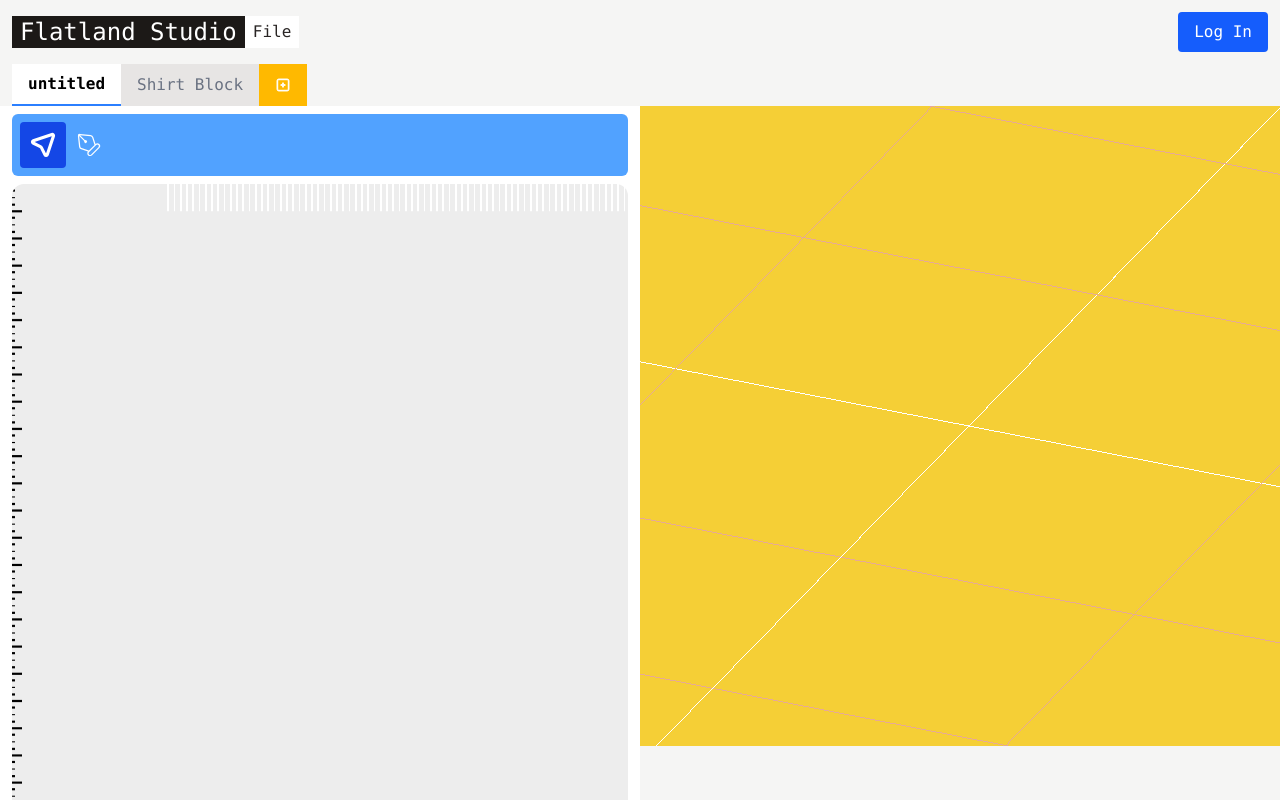
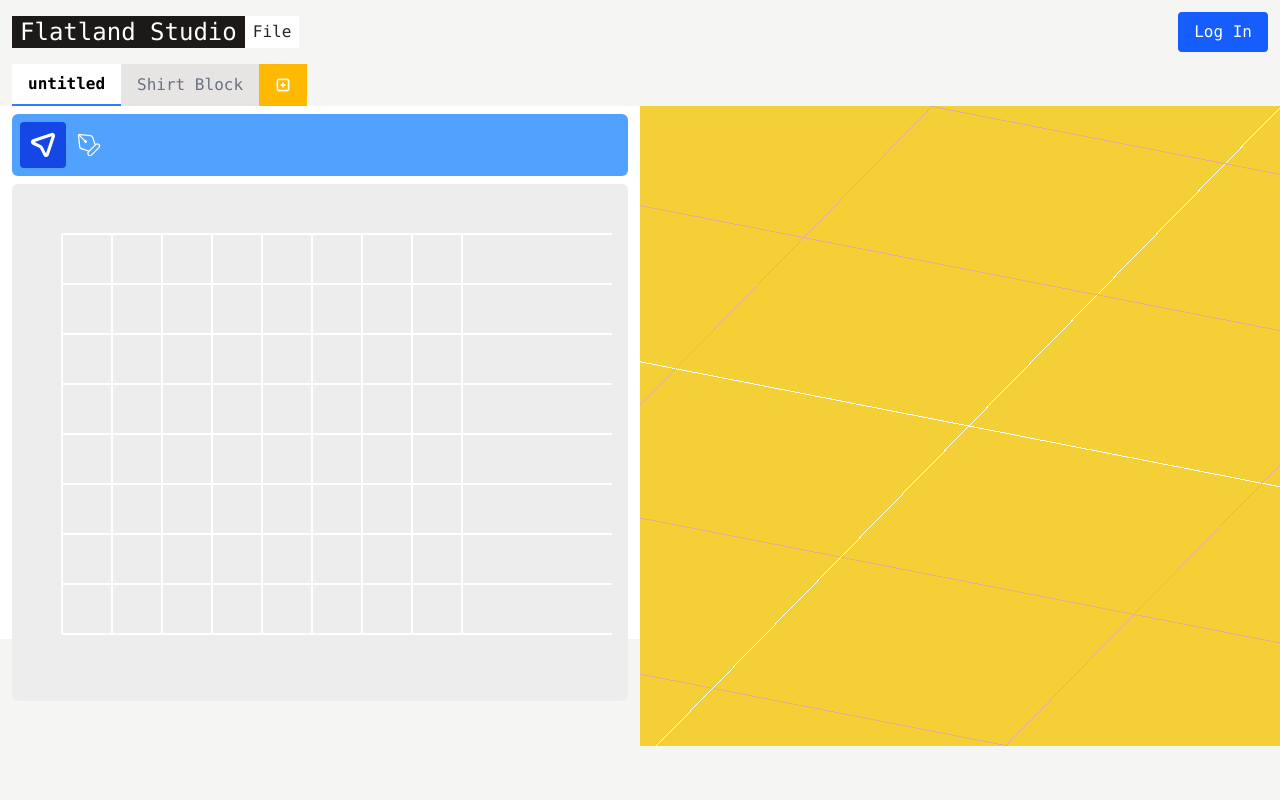
Before and after one commit to twaldorf/flatland-client, a React (Vite) app: page / in a window 1280 px wide. Built offline with nearby package versions, Linux system fonts and the light colour scheme.

Commit message:
add inch grid to cutting mat

```diff
--- a/src/2D/rendering/canvas.ts
+++ b/src/2D/rendering/canvas.ts
@@ -12,7 +12,7 @@
   state.context.fillStyle = c_bgColor;
   state.context.fillRect(0, 0, state.canvas.width, state.canvas.height);
   drawCanvasFromState(state);
-  drawYRuler();
+  // drawYRuler();
   drawGridRuler();
 }
 
--- a/src/2D/rendering/drawDrawPreview.ts
+++ b/src/2D/rendering/drawDrawPreview.ts
@@ -46,7 +46,7 @@
   }
   ctx.stroke();
 
-  ctx.fillText(`${Math.round(from.distanceTo(to)) / cf_canvas_to_inch}in`, w / 2 - 5, h / 2 - 5);
+  ctx.fillText(`${Math.round(from.distanceTo(to)) / cf_canvas_to_inch / 2}in`, w / 2 - 5, h / 2 - 5);
 
   redrawCanvas();
   state.context.drawImage(canvas, originX, originY);
--- a/src/2D/rendering/drawRulers.ts
+++ b/src/2D/rendering/drawRulers.ts
@@ -33,27 +33,38 @@
 }
 
 export function drawGridRuler() {
-  const bufferCanvas = document.createElement("canvas");
+  const bundle = getBuffer('grid');
+
+  const ctx = bundle.context;
+  const bufferCanvas = bundle.canvas;
+
   bufferCanvas.width = state.canvas.width;
   bufferCanvas.height = state.canvas.height;
-  const ctx = bufferCanvas.getContext("2d") as CanvasRenderingContext2D;
 
-  ctx.lineWidth = 1;
+  ctx.lineWidth = 2;
   ctx.strokeStyle = 'white';
 
-  // Draw inches
-  for (let i = 25; i < bufferCanvas.height - 25; ++i) {
-    ctx.moveTo(0, i * cf_canvas_to_inch * state.c_zoomfactor);
-    ctx.lineTo(10, i * cf_canvas_to_inch * state.c_zoomfactor);
+  // TODO: Center the start of the grid with an offset
+  const verticalGridHeight = cf_canvas_to_inch * 2;
+  const xMargin = verticalGridHeight;
+
+  const toX = Math.floor(bufferCanvas.width / verticalGridHeight) * verticalGridHeight;
+  const toY = Math.floor(bufferCanvas.height / verticalGridHeight) * verticalGridHeight - verticalGridHeight;
+
+  for (let i = 1; i < Math.floor(bufferCanvas.height / verticalGridHeight); ++i) {
+    // Draw horizontal lines from top to bottom
+    ctx.moveTo(verticalGridHeight, i * verticalGridHeight);
+    ctx.lineTo(toX, i * verticalGridHeight);
     ctx.stroke();
   }
 
-  // Draw inches
-  for (let i = 25; i < bufferCanvas.height - 25; ++i) {
-    ctx.moveTo(i * cf_canvas_to_inch * .25 * state.c_zoomfactor, 0);
-    ctx.lineTo(i * cf_canvas_to_inch * .25 * state.c_zoomfactor, 25);
+  for (let i = 1; i < Math.floor(bufferCanvas.height / verticalGridHeight); ++i) {
+    ctx.moveTo(i * verticalGridHeight, xMargin);
+    ctx.lineTo(i * verticalGridHeight, toY);
     ctx.stroke();
   }
 
+  console.log(state.canvas.height, bufferCanvas.height)
+
   state.context.drawImage(bufferCanvas, 0, 0);
 }
--- a/src/App.tsx
+++ b/src/App.tsx
@@ -18,25 +18,22 @@
   }, []);
 
   return (
-    <main className="app-container font-mono w-full h-screen overflow-hidden flex flex-col bg-stone-100">
+    <main className="app-container font-mono w-full h-screen overflow-hidden flex flex-col bg-stone-100 pb-2">
+      <div className="max-h-1/3">
+        <Header></Header>
 
-      <Header></Header>
+        <Tabs activeTab={"untitled"} tabs={["untitled", "Shirt Block"]} onTabChange={function (tab: string): void {
+          throw new Error("Function not implemented.");
+        } }></Tabs>
+      </div>
 
-      <Tabs activeTab={"untitled"} tabs={["untitled", "Shirt Block"]} onTabChange={function (tab: string): void {
-        throw new Error("Function not implemented.");
-      } }></Tabs>
       <div className="grid grid-cols-2">
 
-  			<section className="h-full container">
+  			<section className="container py-2 bg-white m-0 px-3 h-2/3">
 
+          <Toolbar></Toolbar>
 
-          <div className="bg-white h-full m-0 pt-2 px-3">
-
-            <Toolbar></Toolbar>
-
-    				<canvas ref={canvasRef} id="canvas2d" className="w-full h-full col-1 mt-2 block rounded-xl"></canvas>
-
-          </div>
+  				<canvas ref={canvasRef} id="canvas2d" className="col-1 block rounded-md w-full h-full"></canvas>
 
   			</section>
 
--- a/src/UI/tools/Toolbar.tsx
+++ b/src/UI/tools/Toolbar.tsx
@@ -8,7 +8,7 @@
   const selectedTool = useAppState((state) => state.selectedTool);
 
   return (
-    <div className="bg-blue-400 p-2 rounded-md white flex flex-row">
+    <div className="bg-blue-400 p-2 mb-2 rounded-md white flex flex-row">
       <ul style={listStyle} className='flex-row flex'>
         <ToolIcon active={ selectedTool == 'select' ? true : false }></ToolIcon>
         <PathIcon active={ selectedTool == 'path' ? true : false }></PathIcon>
--- a/src/main.ts
+++ b/src/main.ts
@@ -27,7 +27,7 @@
 
   context?.clearRect(0, 0, canvas.width, canvas.height);
 
-  var lastPoint = {x: 0, y: 0};
+  var lastPoint = { x: 0, y: 0 };
 
   initializeHotkeys();
   state.tool.initializeEvents();
@@ -36,12 +36,15 @@
   if (context) {
     const devicePixelRatio = window.devicePixelRatio || 1;
 
+    console.log(canvas.clientHeight, canvas.clientWidth, canvas.offsetHeight, canvas.parentElement?.clientHeight)
+
     canvas.width = canvas.clientWidth * devicePixelRatio;
     canvas.height = canvas.clientHeight * devicePixelRatio;
 
-    context.scale(devicePixelRatio, devicePixelRatio);
+    // scaling removed, may need to add if this becomes a problem?
 
     drawCanvasSetup();
+
   }
 
   return { canvasRef: state.canvas };
```
Also changed, not shown: 4 other files (tests, documents, lock files or other folders).
